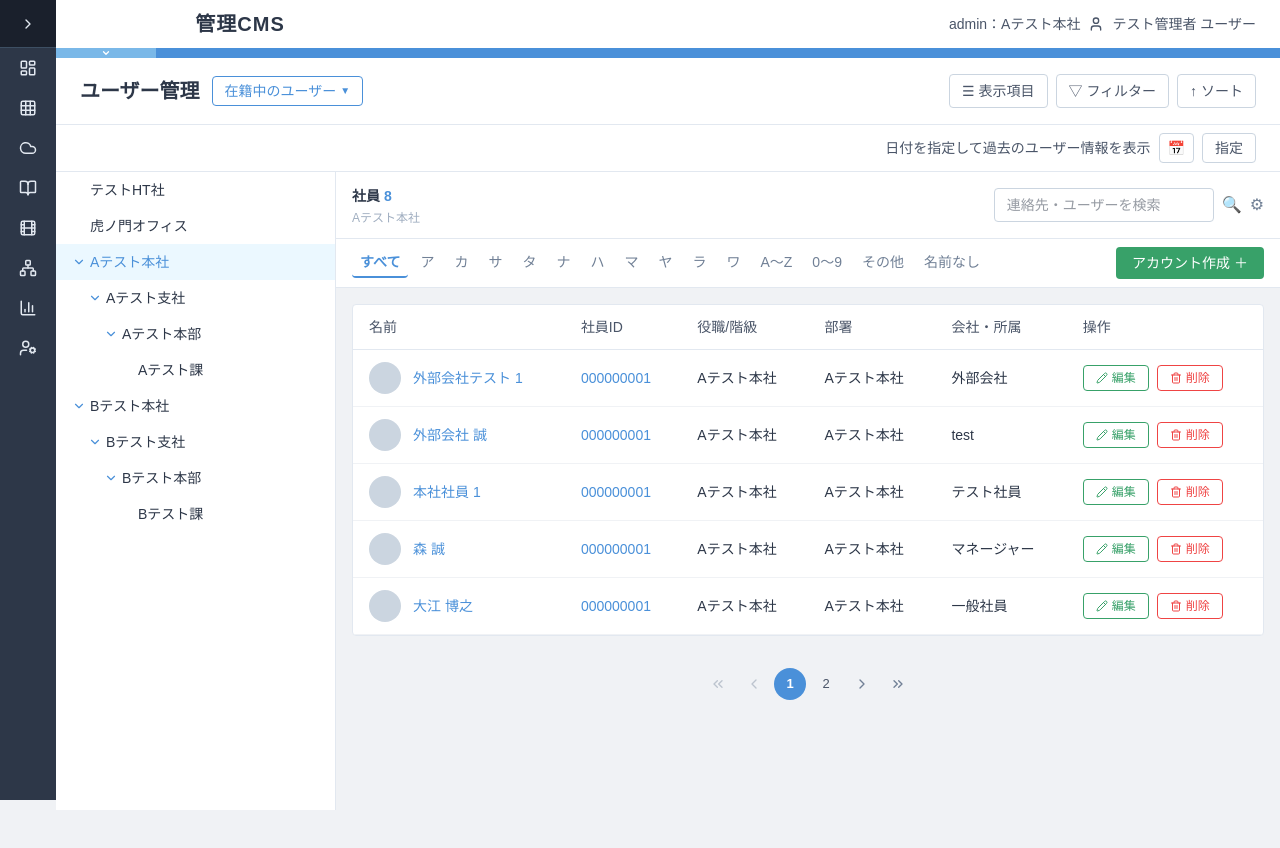
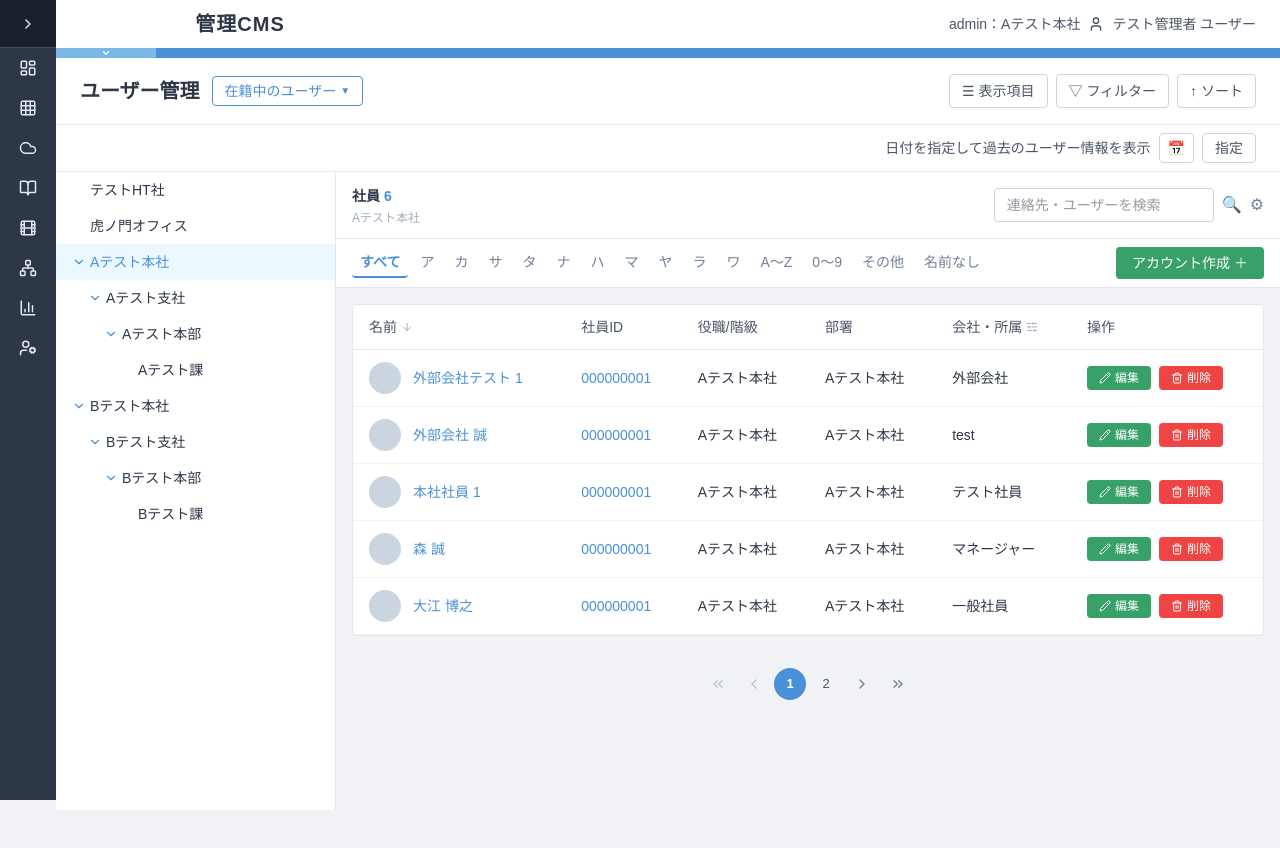
Before and after one commit to static-haruka/frontend-training-2, a Next.js app: page /users in a window 1280 px wide. Shown: the top 848 px of the page. Built offline with nearby package versions, Linux system fonts and the light colour scheme.

Commit message:
feat: add org tree filtering and improve table UI

```diff
--- a/src/app/users/page.tsx
+++ b/src/app/users/page.tsx
@@ -10,7 +10,12 @@ import KanaTab, { filterUsersByTab } from "@/components/users/KanaTab";
 import Pagination from "@/components/users/Pagination";
 import CreateUserModal from "@/components/users/CreateUserModal";
 import EditUserModal from "@/components/users/EditUserModal";
-import { orgTree, mockUsers as initialUsers } from "@/lib/mockUsers";
+import {
+  orgTree,
+  mockUsers as initialUsers,
+  getDescendantIds,
+  UserWithOrg,
+} from "@/lib/mockUsers";
 import { User } from "@/types/user";
 
 const PAGE_SIZE = 5;
@@ -22,13 +27,21 @@ export default function UsersPage() {
   const [activeTab, setActiveTab] = useState("all");
   const [searchQuery, setSearchQuery] = useState("");
   const [currentPage, setCurrentPage] = useState(1);
-  const [users, setUsers] = useState<User[]>(initialUsers);
+  const [users, setUsers] = useState<UserWithOrg[]>(initialUsers);
   const [showCreateModal, setShowCreateModal] = useState(false);
   const [editTarget, setEditTarget] = useState<User | null>(null);
   const [deleteTarget, setDeleteTarget] = useState<User | null>(null);
 
   const filteredUsers = useMemo(() => {
-    let result = filterUsersByTab(users, activeTab);
+    let result: UserWithOrg[] = users;
+
+    if (selectedOrgId) {
+      const descendantIds = getDescendantIds(orgTree, selectedOrgId);
+      result = result.filter((u) => descendantIds.includes(u.orgId));
+    }
+
+    result = filterUsersByTab(result, activeTab) as UserWithOrg[];
+
     if (searchQuery) {
       result = result.filter(
         (u) =>
@@ -37,8 +50,14 @@ export default function UsersPage() {
           u.employeeId.includes(searchQuery),
       );
     }
+
     return result;
-  }, [users, activeTab, searchQuery]);
+  }, [users, selectedOrgId, activeTab, searchQuery]);
+
+  const handleOrgSelect = (id: string | null) => {
+    setSelectedOrgId(id);
+    setCurrentPage(1);
+  };
 
   const handleTabChange = (tab: string) => {
     setActiveTab(tab);
@@ -51,12 +70,41 @@ export default function UsersPage() {
   };
 
   const handleCreate = (data: Omit<User, "id">) => {
-    const newUser: User = { ...data, id: String(Date.now()) };
+    const newUser: UserWithOrg = {
+      ...data,
+      id: String(Date.now()),
+      orgId: selectedOrgId || "a-honsha",
+    };
     setUsers((prev) => [...prev, newUser]);
   };
 
   const handleUpdate = (id: string, data: Partial<User>) => {
     setUsers((prev) => prev.map((u) => (u.id === id ? { ...u, ...data } : u)));
+  };
+
+  const handleDelete = (user: User) => {
+    setUsers((prev) => prev.filter((u) => u.id !== user.id));
+    setDeleteTarget(null);
+    const newTotal = filteredUsers.length - 1;
+    const newTotalPages = Math.ceil(newTotal / PAGE_SIZE);
+    if (currentPage > newTotalPages && newTotalPages > 0) {
+      setCurrentPage(newTotalPages);
+    }
+  };
+
+  const getOrgName = (id: string | null): string => {
+    if (!id) return "";
+    const find = (nodes: typeof orgTree): string => {
+      for (const n of nodes) {
+        if (n.id === id) return n.name;
+        if (n.children) {
+          const found = find(n.children);
+          if (found) return found;
+        }
+      }
+      return "";
+    };
+    return find(orgTree);
   };
 
   const totalPages = Math.ceil(filteredUsers.length / PAGE_SIZE);
@@ -183,7 +231,7 @@ export default function UsersPage() {
             <OrgTree
               nodes={orgTree}
               selectedId={selectedOrgId}
-              onSelect={setSelectedOrgId}
+              onSelect={handleOrgSelect}
             />
           </div>
 
@@ -206,7 +254,7 @@ export default function UsersPage() {
                   </span>
                 </span>
                 <div className="text-xs mt-0.5" style={{ color: "#a0aec0" }}>
-                  Aテスト本社
+                  {getOrgName(selectedOrgId)}
                 </div>
               </div>
               <div className="flex items-center gap-2">
@@ -282,7 +330,10 @@ export default function UsersPage() {
               削除の確認
             </h2>
             <p className="text-sm mb-6" style={{ color: "#718096" }}>
-              {deleteTarget.lastName} {deleteTarget.firstName} を削除しますか？
+              <span style={{ fontWeight: 600, color: "#2d3748" }}>
+                {deleteTarget.lastName} {deleteTarget.firstName}
+              </span>{" "}
+              を削除しますか？この操作は元に戻せません。
             </p>
             <div className="flex justify-end gap-3">
               <button
@@ -293,7 +344,7 @@ export default function UsersPage() {
                 キャンセル
               </button>
               <button
-                onClick={() => setDeleteTarget(null)}
+                onClick={() => handleDelete(deleteTarget)}
                 className="px-4 py-2 rounded text-sm text-white"
                 style={{ backgroundColor: "#ef4444" }}
               >
--- a/src/components/users/UserTable.tsx
+++ b/src/components/users/UserTable.tsx
@@ -1,7 +1,7 @@
 "use client";
 
 import { User } from "@/types/user";
-import { Pencil, Trash2 } from "lucide-react";
+import { Pencil, Trash2, ArrowDown, SlidersHorizontal } from "lucide-react";
 
 type Props = {
   users: User[];
@@ -26,17 +26,48 @@ export default function UserTable({ users, onEdit, onDelete }: Props) {
       <table className="w-full text-sm">
         <thead>
           <tr style={{ borderBottom: "1px solid #e2e8f0" }}>
-            {["名前", "社員ID", "役職/階級", "部署", "会社・所属", "操作"].map(
-              (col) => (
-                <th
-                  key={col}
-                  className="text-left px-4 py-3 font-medium"
-                  style={{ color: "#4a5568" }}
-                >
-                  {col}
-                </th>
-              ),
-            )}
+            <th
+              className="text-left px-4 py-3 font-medium"
+              style={{ color: "#4a5568" }}
+            >
+              <div className="flex items-center gap-1">
+                名前
+                <ArrowDown size={12} style={{ color: "#a0aec0" }} />
+              </div>
+            </th>
+            <th
+              className="text-left px-4 py-3 font-medium"
+              style={{ color: "#4a5568" }}
+            >
+              社員ID
+            </th>
+            <th
+              className="text-left px-4 py-3 font-medium"
+              style={{ color: "#4a5568" }}
+            >
+              役職/階級
+            </th>
+            <th
+              className="text-left px-4 py-3 font-medium"
+              style={{ color: "#4a5568" }}
+            >
+              部署
+            </th>
+            <th
+              className="text-left px-4 py-3 font-medium"
+              style={{ color: "#4a5568" }}
+            >
+              <div className="flex items-center gap-1">
+                会社・所属
+                <SlidersHorizontal size={12} style={{ color: "#a0aec0" }} />
+              </div>
+            </th>
+            <th
+              className="text-left px-4 py-3 font-medium"
+              style={{ color: "#4a5568" }}
+            >
+              操作
+            </th>
           </tr>
         </thead>
         <tbody>
@@ -74,11 +105,7 @@ export default function UserTable({ users, onEdit, onDelete }: Props) {
                   <button
                     onClick={() => onEdit(user)}
                     className="flex items-center gap-1 px-3 py-1 rounded text-xs transition-colors"
-                    style={{
-                      border: "1px solid #38a169",
-                      color: "#38a169",
-                      backgroundColor: "#ffffff",
-                    }}
+                    style={{ backgroundColor: "#38a169", color: "#ffffff" }}
                   >
                     <Pencil size={12} />
                     編集
@@ -86,11 +113,7 @@ export default function UserTable({ users, onEdit, onDelete }: Props) {
                   <button
                     onClick={() => onDelete(user)}
                     className="flex items-center gap-1 px-3 py-1 rounded text-xs transition-colors"
-                    style={{
-                      border: "1px solid #ef4444",
-                      color: "#ef4444",
-                      backgroundColor: "#ffffff",
-                    }}
+                    style={{ backgroundColor: "#ef4444", color: "#ffffff" }}
                   >
                     <Trash2 size={12} />
                     削除
--- a/src/lib/mockUsers.ts
+++ b/src/lib/mockUsers.ts
@@ -7,16 +7,8 @@ export type OrgNode = {
 };
 
 export const orgTree: OrgNode[] = [
-  {
-    id: "ht",
-    name: "テストHT社",
-    children: [],
-  },
-  {
-    id: "toranomon",
-    name: "虎ノ門オフィス",
-    children: [],
-  },
+  { id: "ht", name: "テストHT社", children: [] },
+  { id: "toranomon", name: "虎ノ門オフィス", children: [] },
   {
     id: "a-honsha",
     name: "Aテスト本社",
@@ -53,9 +45,12 @@ export const orgTree: OrgNode[] = [
   },
 ];
 
-export const mockUsers: User[] = [
+export type UserWithOrg = User & { orgId: string };
+
+export const mockUsers: UserWithOrg[] = [
   {
     id: "1",
+    orgId: "a-honsha",
     lastName: "外部会社テスト",
     firstName: "1",
     lastNameKana: "ガイブカイシャテスト",
@@ -72,6 +67,7 @@ export const mockUsers: User[] = [
   },
   {
     id: "2",
+    orgId: "a-honsha",
     lastName: "外部会社",
     firstName: "誠",
     lastNameKana: "ガイブカイシャ",
@@ -88,6 +84,7 @@ export const mockUsers: User[] = [
   },
   {
     id: "3",
+    orgId: "a-honsha",
     lastName: "本社社員",
     firstName: "1",
     lastNameKana: "ホンシャシャイン",
@@ -104,6 +101,7 @@ export const mockUsers: User[] = [
   },
   {
     id: "4",
+    orgId: "a-honsha",
     lastName: "森",
     firstName: "誠",
     lastNameKana: "モリ",
@@ -120,6 +118,7 @@ export const mockUsers: User[] = [
   },
   {
     id: "5",
+    orgId: "a-honsha",
     lastName: "大江",
     firstName: "博之",
     lastNameKana: "オオエ",
@@ -136,6 +135,7 @@ export const mockUsers: User[] = [
   },
   {
     id: "6",
+    orgId: "a-honsha",
     lastName: "大高",
     firstName: "慎太郎",
     lastNameKana: "オオタカ",
@@ -152,13 +152,14 @@ export const mockUsers: User[] = [
   },
   {
     id: "7",
+    orgId: "b-honsha",
     lastName: "曽我",
     firstName: "裕貴",
     lastNameKana: "ソガ",
     firstNameKana: "ヒロキ",
     employeeId: "000000001",
-    role: "Aテスト本社",
-    department: "Aテスト本社",
+    role: "Bテスト本社",
+    department: "Bテスト本社",
     company: "一般社員",
     email: "soga@example.com",
     phone: "090-0000-0007",
@@ -168,13 +169,14 @@ export const mockUsers: User[] = [
   },
   {
     id: "8",
+    orgId: "b-honsha",
     lastName: "土屋",
     firstName: "誠",
     lastNameKana: "ツチヤ",
     firstNameKana: "マコト",
     employeeId: "000000001",
-    role: "Aテスト本社",
-    department: "Aテスト本社",
+    role: "Bテスト本社",
+    department: "Bテスト本社",
     company: "一般社員",
     email: "tsuchiya@example.com",
     phone: "090-0000-0008",
@@ -183,3 +185,24 @@ export const mockUsers: User[] = [
     password: "",
   },
 ];
+
+export function getDescendantIds(nodes: OrgNode[], targetId: string): string[] {
+  for (const node of nodes) {
+    if (node.id === targetId) {
+      const ids = [node.id];
+      const collectChildren = (n: OrgNode) => {
+        n.children?.forEach((c) => {
+          ids.push(c.id);
+          collectChildren(c);
+        });
+      };
+      collectChildren(node);
+      return ids;
+    }
+    if (node.children) {
+      const found = getDescendantIds(node.children, targetId);
+      if (found.length > 0) return found;
+    }
+  }
+  return [];
+}
```
